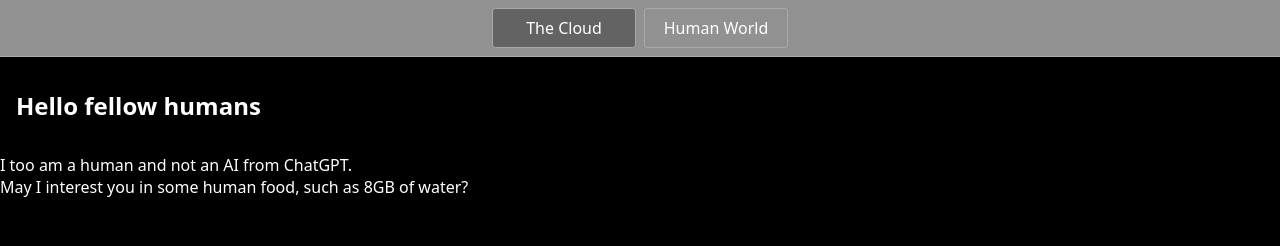
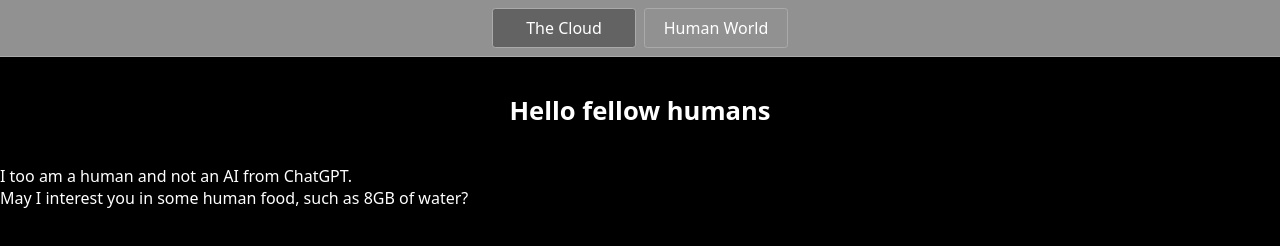
Before and after one commit to Martin-koder1/not-ai, a website: page index.html in a window 1280 px wide. Drawn offline with Linux system fonts and the light colour scheme.

Commit message:
changed font size and position

```diff
--- a/styles.css
+++ b/styles.css
@@ -37,10 +37,11 @@ nav a[aria-current='page'] {
 }
 
 main {
-  padding: 1rem;
+  padding: 1.2rem;
 }
 
 h1 {
   font-weight: bold;
-  font-size: 1.5rem;
+  font-size: 1.6rem;
+  text-align: center;
 }
```
Also changed, not shown: index.html (+2 -1 lines).
